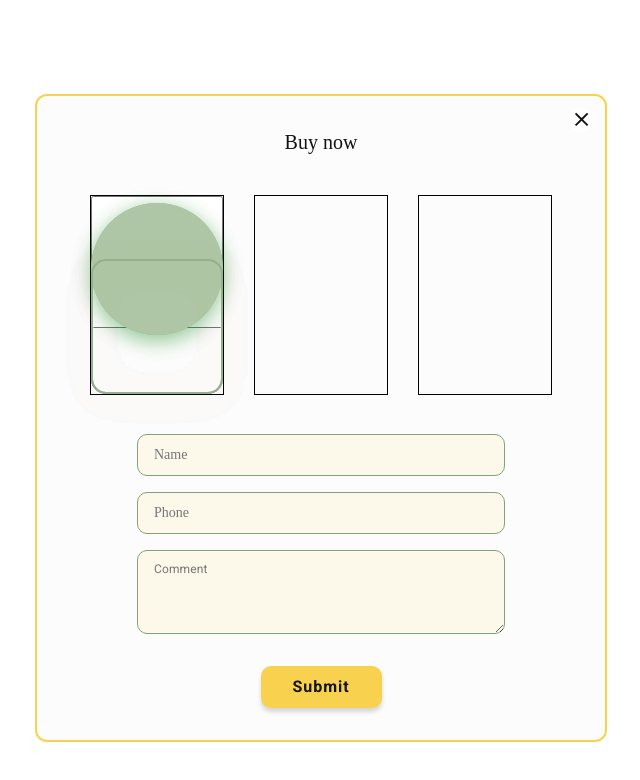
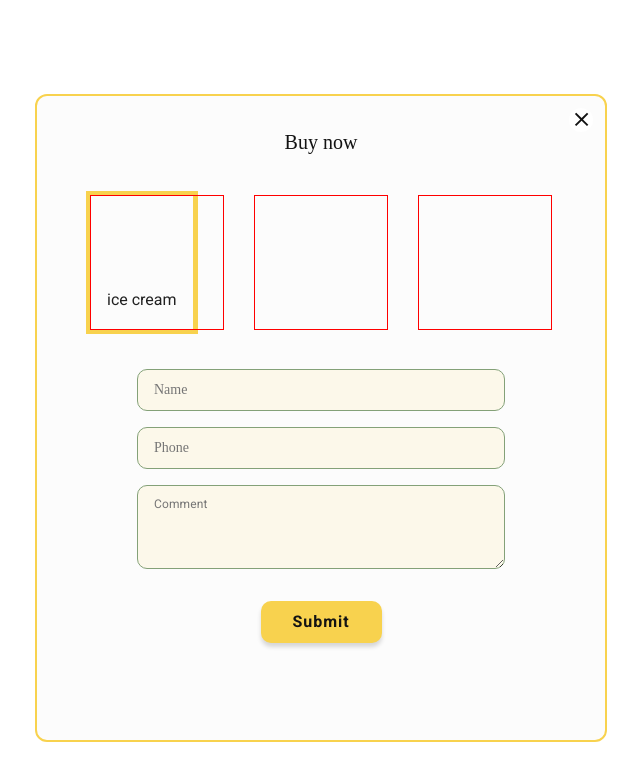
Before and after one commit to Vov4ik2022/project-1, a plain HTML site: page index.html in a window 1280 px wide. Shown: the whole page, without its empty margins (319-959 px from the left). Drawn offline with nearby package versions, Linux system fonts and the light colour scheme.

Commit message:
тест

```diff
--- a/index.html
+++ b/index.html
@@ -37,43 +37,34 @@
         </button>
 
        <!-- оформление заголовка и ЛИ-шек -->
-        <strong class="buynow-title">Buy now</strong>
+      <section class="buynow">
 
-        <ul class="buynow-menu">
-          <li class="buynow-menu__list list">
-            <div class="buynow__item">
+        <strong class="buynow__title">Buy now</strong>
+
+        <ul class="buynow__list list">
+          <li class="buynow__item">
+
+            <input class="buynow__checkbox" type="checkbox" name="cold_menu" id="ice_cream">
+            <label class="buynow__label" for="ice_cream">
               <p class="buynow__text"> ice cream </p>
-            </div>
-            <div>
-
-              <input class="checkbox__form" type="checkbox" id="ice_cream" />
-              <label class="checkbox__title" for="ice_cream">
-              <p class="buynow__ellips"></p>
-              </label>
-            </div>
-          </li>
+            </label>
 
 
 
-          <li class="buynow-menu__list list">
-            <div class="buynow__item">
 
-            </div>
-            <div>
-              <p class="buynow__ellips"></p>
-              <p class="buynow__input"></p>
-            </div>
           </li>
 
-          <li class="buynow-menu__list list">
-            <div class="buynow__item">
+          <li class="buynow__item">
 
-            </div>
           </li>
 
+          <li class="buynow__item">
 
+          </li>
 
         </ul>
+
+      </section>
 
         <!-- <ul class="buynow-menu">
           <li class="buynow-menu__list list">
--- a/sass/components/_modal.scss
+++ b/sass/components/_modal.scss
@@ -21,8 +21,8 @@
   height: 644px;
   padding: 32px 54px;
   border-radius: 10px;
-  outline: 2px solid #F8D24E;
-  background-color: #FCFCFC;
+  outline: 2px solid #f8d24e;
+  background-color: #fcfcfc;
   // transition: transform var(--hover-effect);
 
   @media screen and (max-width: 479px) {
@@ -74,15 +74,12 @@
 //   transition: fill var(--hover-effect);
 // }
 
-
-
 /* Оформление модального окна */
 
-.buynow-title {
-
+.buynow__title {
   display: block;
   text-align: center;
-  font-family: 'Seymour One';
+  font-family: "Seymour One";
   font-style: normal;
   font-weight: 400;
   font-size: 20px;
@@ -92,72 +89,83 @@
 }
 
 // начало оформления ============================
-.buynow-menu {
+
+// ===== ul =====
+.buynow__list {
   display: flex;
-  // justify-content: center;
-  margin: 0;
-  padding: 0;
+  justify-content: space-between;
+  margin-bottom: 40px;
 
 }
 
-
-
-.buynow-menu__list {
-  outline: 1px solid black;
+// ===== li =====
+.buynow__item {
+  position: relative;
   width: 132px;
-  height: 198px;
-  margin-bottom: 40px;
+  // height: 135px;
+  outline: 1px solid red;
 }
 
-.buynow-menu__list:not(:last-child){
+.buynow__item:not(:last-child) {
   margin-right: 32px;
 }
 
-.buynow__item {
-  box-sizing: border-box;
-  position: absolute;
-  width: 132px;
-  height: 135px;
-  left: 54px;
-  top: 163px;
-  border: 2px solid #96AF8C;
 
-  filter: drop-shadow(0px 5.26027px 19.726px rgba(212, 20, 67, 0.1));
-  border-radius: 15px;
+// ===== input =====
+.buynow__checkbox {
+  display: none;
+  width: 50px;
+  height: 50px;
+  border-radius: 50%;
+
 }
 
+// ===== label =====
+  .buynow__label {
+    display: inline-block;
+
+    // background-color: #FCFCFC;
+  }
+
+  .buynow__label::before {
+    content: '';
+    // display: inline-block;
+    width: 132px;
+    height: 132px;
+    // vertical-align: middle;
+
+
+  }
+
+  .buynow__checkbox:checked + .buynow__label::before {
+    content: '';
+    background-color: red;
+  }
+
+  // ===== p =====
 .buynow__text {
-  font-family: 'Montserrat';
-  font-style: normal;
-  font-weight: 700;
-  font-size: 16px;
-  line-height: calc(20 / 16);
   text-align: center;
-  letter-spacing: 0.04em;
-  text-transform: uppercase;
-  color: #131313;
+  padding: 95px 16px 20px;
+  outline: 5px solid #f8d24e;
 }
 
-.buynow__ellips {
-  position: absolute;
-  width: 132px;
-  height: 132px;
-  left: 54px;
-  top: 107px;
-  border-radius: 50%;
-  background: linear-gradient(0deg, rgba(156, 190, 143, 0.7), rgba(156, 190, 143, 0.7)), #D9D9D9;
-  box-shadow: 0px 5.26027px 19.726px rgba(10, 136, 23, 0.25);
-}
 
-.checkbox__form {
-//  appearance: none;
-  width: 132px;
-  height: 132px;
+  // .buynow__label:hover,
+  // .buynow__label:focus {
+  //   background-color: grey;
+  // }
 
-  background-image: url(/images/cream.jpg);
-  border-radius: 98px;
 
-}
+
+
+
+  //  appearance: none;
+  // width: 132px;
+  // height: 132px;
+
+  // background-image: url(/images/cream.jpg);
+  // border-radius: 98px;
+
 
 // .buynow__input {
 //   position: absolute;
@@ -186,11 +194,7 @@
 
 // ================================================
 
-
-
-
 .modal-form {
-
   display: flex;
   flex-direction: column;
   align-items: center;
@@ -216,32 +220,28 @@
   position: relative;
   display: inline-flex;
   flex-direction: column;
-
-
 }
 
-.modal-form__wrapper:not(:last-child ) {
-    margin-bottom: 16px;
+.modal-form__wrapper:not(:last-child) {
+  margin-bottom: 16px;
 }
 
 .modal-form__field {
   font-size: 12px;
   height: 42px;
-  font-family: 'Montserrat';
+  font-family: "Montserrat";
   font-style: normal;
   font-weight: 400;
   font-size: 14px;
   line-height: 140%;
   width: 368px;
-  border: 1px solid #84A178;
+  border: 1px solid #84a178;
   border-radius: 10px;
   padding: 11px 16px;
   cursor: pointer;
   outline: none;
   background-color: rgba(248, 210, 78, 0.1);
-
 }
-
 
 .modal-form__message {
   font-weight: 400;
@@ -254,9 +254,8 @@
   margin-bottom: 32px;
   cursor: pointer;
   background-color: rgba(248, 210, 78, 0.1);
-  border: 1px solid #84A178;
+  border: 1px solid #84a178;
   border-radius: 10px;
-
 }
 
 .modal__button {
@@ -264,10 +263,7 @@
   height: 42px;
   border-radius: 10px;
   color: #131313;
-  background-color:#F8D24E;
-
-
-
+  background-color: #f8d24e;
 }
 
 // .modal-form__message:focus {
@@ -314,10 +310,6 @@
 //   text-underline-offset: 3px;
 //   color: var(--button-color-web-second);
 // }
-
-
-
-
 
 // =======================================================
 
```
Also changed, not shown: css/main.css, css/main.min.css, 2 other files.
